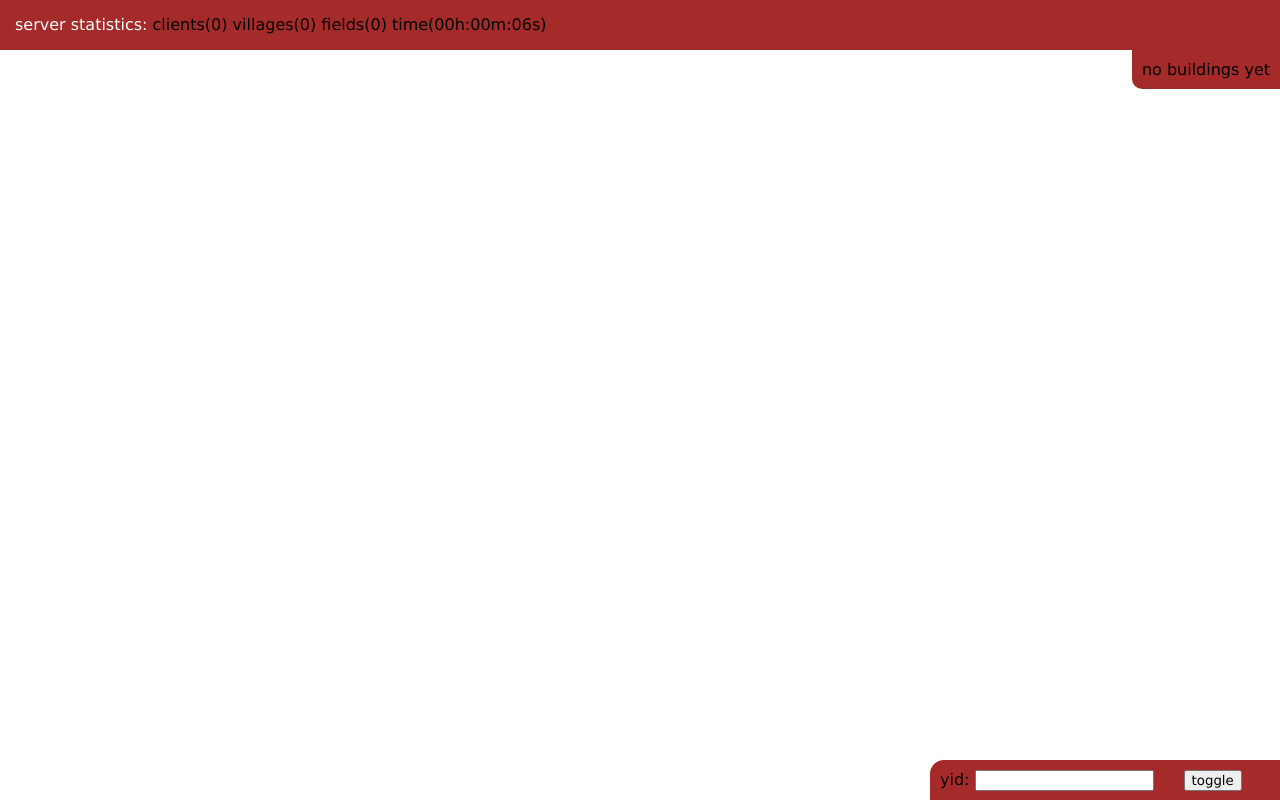
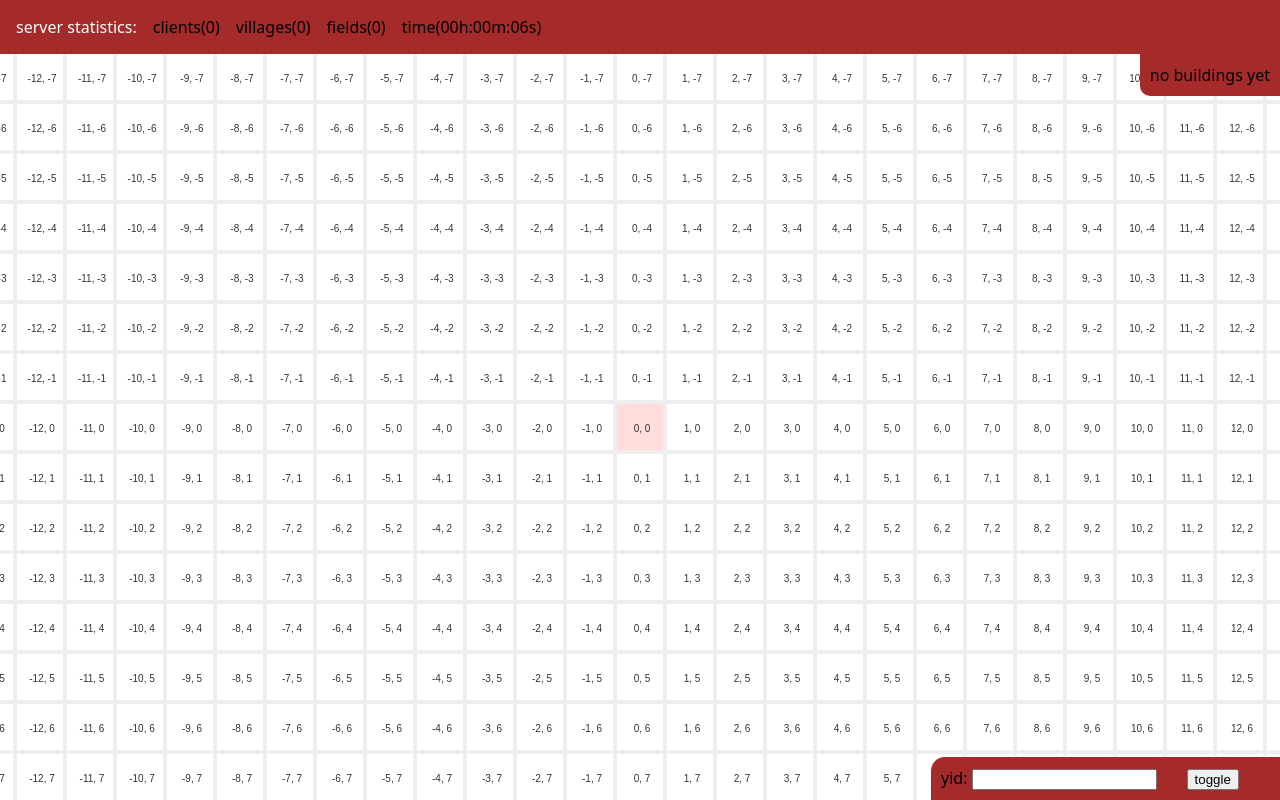
Before and after one commit to sensorario/yagolands-client, a website with bundled scripts: page index.html in a window 1280 px wide. Built offline with nearby package versions, Linux system fonts and the light colour scheme; no server answers.

Commit message:
feat: :sparkles: add canvas field prototype

```diff
--- a/index.html
+++ b/index.html
@@ -1,10 +1,13 @@
 <!DOCTYPE html>
 <html lang="it">
+
 <head>
     <title>Yagolands client</title>
     <link rel="stylesheet" type="text/css" href="yagolands.css" />
 </head>
+
 <body>
+    <header>
         <ul class="statistics">
             <li class="stat-item">server statistics:</li>
             <li class="stat-item">clients(<span class="numberOfClients">0</span>)</li>
@@ -12,30 +15,39 @@
             <li class="stat-item">fields(<span class="numberOfFields">0</span>)</li>
             <li class="stat-item">time(<span class="seconds">00h:00m:00s</span>)</li>
         </ul>
+    </header>
+    <main>
+        <canvas></canvas>
 
-        <div class="countdown-wrapper" style="">
+        <div id="topUI">
+            <div class="building-list" data-content="tree-info">
+                <input id="msg" type="hidden" />
+                <input placeholder="to" id="to" type="hidden" />
+            </div>
+
+            <div id="buildings">no buildings yet</div>
+        </div>
+
+        <div id="bottomUI">
+            <div class="countdown-wrapper">
                 seconds to complete the building:
                 <span class="countdown">00h:00m:00s</span>
                 &nbsp;|&nbsp;
                 <progress id="countdown-progress" max="0" value="0"></progress>
             </div>
 
-        <div class="building-list" data-content="tree-info"></ul>
-
-        <input id="msg" type="hidden" />
-        <input placeholder="to" id="to" type="hidden" />
-
-        <div id="buildings">no buildings yet</div>
-
             <div id="toolbar" class="reduced">
                 <div class="yid-container">
-                <lable for="yid">yid:</lable>
+                    <label for="yid">yid:</label>
                     <input type="text" id="yid" name="yid" />
                 </div>
                 <div class="actions">
                     <button>toggle</button>
                 </div>
             </div>
+        </div>
+    </main>
+
 
     <script type="module" src="yagolands.js"></script>
     <script type="module" src="countdown.js"></script>
@@ -44,4 +56,5 @@
         let secondiAllaFine = 0;
     </script>
 </body>
+
 </html>
--- /dev/null
+++ b/modules/ui/canvas.js
@@ -0,0 +1,74 @@
+const canvas = document.querySelector('canvas');
+const context = canvas.getContext('2d');
+
+const buildings = [];
+
+const BASE_CELL_SIZE = 50;
+const BORDER_WIDTH = 0.04;
+const FONT_SIZE = 16;
+let zoom = 1;
+let currentCellSize = BASE_CELL_SIZE * zoom;
+
+let canvasWidth = canvas.clientWidth;
+let canvasHeight = canvas.clientHeight;
+let xShift = canvasWidth / 2 - currentCellSize / 2;
+let yShift = canvasHeight / 2 - currentCellSize / 2;
+
+const resizeObserver = new ResizeObserver(([entry]) => {
+    ({ width: canvasWidth, height: canvasHeight } = entry.contentRect);
+    canvas.width = canvasWidth;
+    canvas.height = canvasHeight;
+    render();
+});
+resizeObserver.observe(canvas);
+
+export const render = () => {
+    context.fillStyle = '#eee';
+    context.fillRect(0, 0, canvasWidth, canvasHeight);
+
+    const xStart = Math.floor(xShift / -currentCellSize);
+    const yStart = Math.floor(yShift / -currentCellSize);
+    const xEnd = Math.floor((canvasWidth - xShift) / currentCellSize);
+    const yEnd = Math.floor((canvasHeight - yShift) / currentCellSize);
+    const innerCellSize = currentCellSize * (1 - 2 * BORDER_WIDTH);
+    for (let yIdx = yStart; yIdx <= yEnd; yIdx++) {
+        for (let xIdx = xStart; xIdx <= xEnd; xIdx++) {
+            const x = xShift + currentCellSize * (xIdx + BORDER_WIDTH);
+            const y = yShift + currentCellSize * (yIdx + BORDER_WIDTH);
+            context.fillStyle = xIdx || yIdx ? '#fff' : '#fdd';
+            context.fillRect(x, y, innerCellSize, innerCellSize);
+            context.fillStyle = '#333';
+            context.font = `normal ${FONT_SIZE * zoom}px`;
+            context.textAlign = 'center';
+            context.textBaseline = 'middle';
+            context.fillText(
+                `${xIdx}, ${yIdx}`,
+                x + currentCellSize * BORDER_WIDTH + innerCellSize / 2,
+                y + currentCellSize * BORDER_WIDTH + innerCellSize / 2
+            );
+        }
+    }
+};
+
+let panStart = null;
+canvas.addEventListener('pointerdown', ({ pageX, pageY }) => {
+    panStart = { x: pageX, y: pageY };
+    canvas.classList.add('panning');
+});
+const endPan = () => {
+    panStart = null;
+    canvas.classList.remove('panning');
+};
+canvas.addEventListener('pointerleave', endPan);
+canvas.addEventListener('pointerup', endPan);
+canvas.addEventListener('pointermove', ({ pageX, pageY }) => {
+    if (!panStart) return;
+    const diffX = pageX - panStart.x;
+    const diffY = pageY - panStart.y;
+    if (diffX || diffY) {
+        xShift += diffX;
+        yShift += diffY;
+        render();
+        panStart = { x: pageX, y: pageY };
+    }
+});
--- a/modules/ui/ui.js
+++ b/modules/ui/ui.js
@@ -1,5 +1,6 @@
 import { emit } from '../eventi/eventi.js';
 import { createFromHTML } from '../utils/utils.js';
+import { render } from './canvas.js';
 
 const newDivResource = dto =>
     createFromHTML(
@@ -23,7 +24,7 @@ export const renderQueue = message => {
 };
 
 const treeContainer = document.querySelector('[data-content="tree-info"]');
-export const render = message => {
+export const renderUI = message => {
     emit('id_received', { id: message.id });
     document.querySelector('#yid').value = message.id;
 
@@ -46,4 +47,6 @@ export const render = message => {
         divBuilding.appendChild(buildBuildingButton({ name }));
         treeContainer.appendChild(divBuilding);
     }
+
+    render();
 };
--- a/yagolands.css
+++ b/yagolands.css
@@ -1,42 +1,72 @@
-html, body {
-    padding: 0px;
-    border: 0px;
-    margin: 0px;
+@property --ui-color {
+    syntax: '<color>';
+    inherits: true;
 }
 
-* {
-    font-family: Verdana;
+:root {
+    --ui-color: brown;
+    font-family: system-ui, -apple-system, BlinkMacSystemFont, 'Segoe UI', Roboto, Oxygen, Ubuntu, Cantarell, 'Open Sans', 'Helvetica Neue',
+        sans-serif;
 }
 
-li.stat-item {
-    list-style: none;
-    display: contents;
+html,
+body {
+    height: 100%;
+    margin: 0;
 }
 
-ul.statistics {
-    background-color: brown;
-    padding: 15px;
-    margin: 0px;
-    height: 20px;
+body {
+    display: flex;
+    flex-direction: column;
 }
 
-li.stat-item:first-child {
-    color: white;
+main {
+    flex-grow: 1;
+    display: grid;
+}
+main > * {
+    grid-area: 1 / 1;
+    display: flex;
+    justify-content: space-between;
 }
 
-.countdown-wrapper {
-    background-color: brown;
-    border-color: gold;
-    border-width: 1px;
-    padding: 10px;
-    height: 20px;
-    position: absolute;
-    bottom: 0px;
-    border-top-right-radius: 10px;
+*,
+::before,
+::after {
+    box-sizing: border-box;
+}
+
+canvas {
+    width: 100%;
+    height: 100%;
+    cursor: grab;
+}
+canvas.panning {
+    cursor: grabbing;
+}
+
+#topUI {
+    align-self: start;
+    align-items: flex-start;
+}
+#bottomUI {
+    align-self: end;
+    align-items: flex-end;
+}
+
+#topUI,
+#bottomUI {
+    pointer-events: none;
+}
+#topUI > *,
+#bottomUI > * {
+    pointer-events: all;
 }
 
 .building-list {
     display: flex;
+    padding: 0.5rem;
+    gap: 0.5rem;
 }
 
 .building-item.hidden {
@@ -48,11 +78,16 @@ li.stat-item:first-child {
 }
 
 .building-item {
-    border-width: 1px;
-    border-style: dotted;
-    margin: 2px;
-    border-radius: 5px;
+    box-shadow: 0 0 0.5rem rgb(0 0 0 / 30%);
+    border-radius: 0.3rem;
+    padding: 0.6rem;
+    background-color: white;
+}
+
+div#buildings {
+    background-color: var(--ui-color);
     padding: 10px;
+    border-bottom-left-radius: 10px;
 }
 
 div#toolbar div {
@@ -63,44 +98,55 @@ div#toolbar {
     display: flex;
     flex-direction: row;
     gap: 10px;
-    position: absolute;
-    background: brown;
-    position: absolute;
-    bottom: 0;
-    right: 0;
+    background: var(--ui-color);
     width: 100%;
     border-color: white;
-    border-width: 1px 0px 0px 1px;
+    border-width: 1px 0 0 1px;
     border-style: double;
     animation-name: expand;
     animation-duration: 0.2s;
-    height: 40px;
     overflow: hidden;
 }
 
 div#toolbar.reduced {
-    right: 0;
     width: 350px;
     border-top-left-radius: 15px;
     animation-name: example;
     animation-duration: 0.2s;
 }
 
+ul.statistics {
+    display: flex;
+    background-color: var(--ui-color);
+    list-style: none;
+    padding: 1rem;
+    margin: 0;
+    gap: 1rem;
+}
+ul.statistics > :first-child {
+    color: white;
+}
+
+.countdown-wrapper {
+    background-color: var(--ui-color);
+    padding: 10px;
+    border-top-right-radius: 10px;
+}
+
 @keyframes example {
-  from { width: 100%; }
-  to { width: 300px; }
+    from {
+        width: 100%;
+    }
+    to {
+        width: 300px;
+    }
 }
 
 @keyframes expand {
-  from { width: 300px; }
-  to { width: 100%; }
+    from {
+        width: 300px;
+    }
+    to {
+        width: 100%;
+    }
 }
-
-div#buildings {
-    float: right;
-    position: absolute;
-    right: 0px;
-    background-color: brown;
-    padding: 10px;
-    border-bottom-left-radius: 10px;
-}
--- a/yagolands.js
+++ b/yagolands.js
@@ -223,7 +223,7 @@ events.on('connection_started', message => {
         available.push(action);
     }
 
-    client.render(message);
+    client.renderUI(message);
 
     for (let v in message.visibilities) {
         let buildingName = message.visibilities[v].name;
```
Lines whose indentation alone changed are shown as unchanged.
